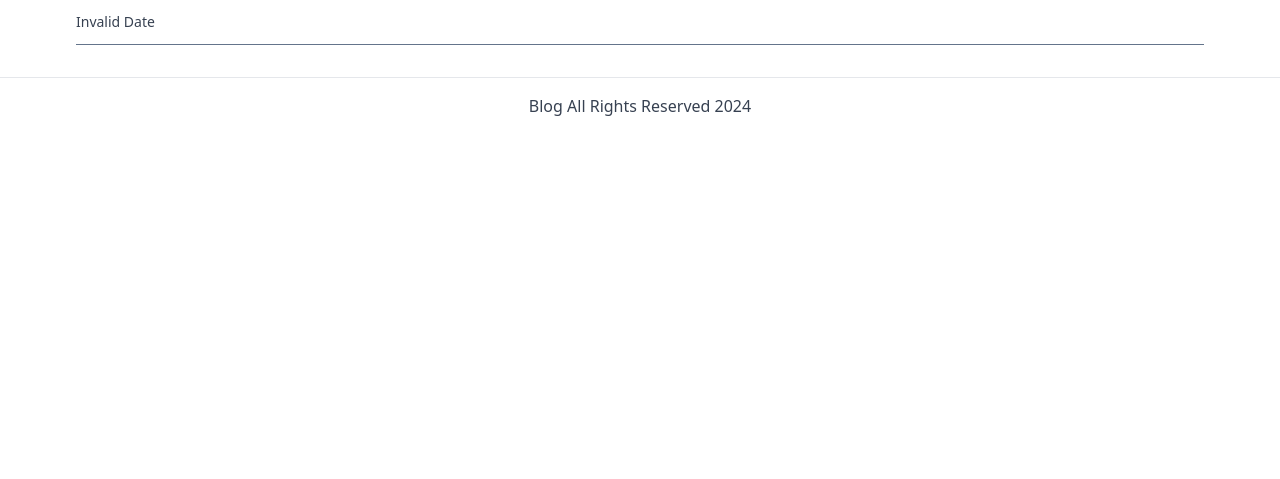
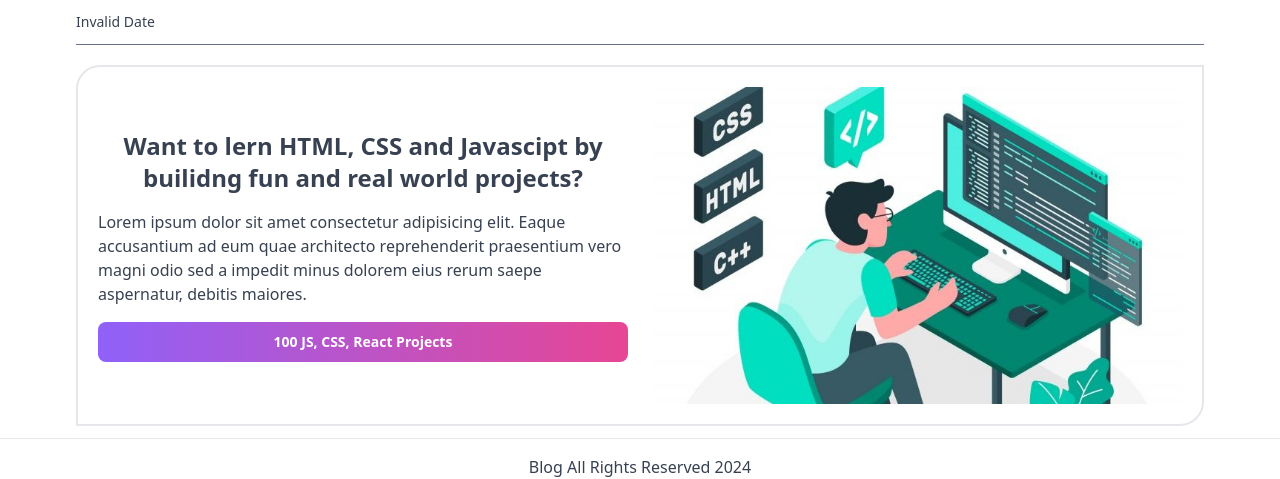
Before and after one commit to jsgiovani/blog-client, a React (Vite) app: page /posts/1 in a window 1280 px wide. Shown: the part 218-697 px from the top of the page. Built offline with nearby package versions, Linux system fonts and the light colour scheme; no server answers.

Commit message:
create call to action component and add to post page

```diff
--- /dev/null
+++ b/src/components/CallToAction.jsx
@@ -0,0 +1,25 @@
+import { Button } from 'flowbite-react'
+import React from 'react'
+
+const CallToAction = () => {
+  return (
+    <article className='border-2 grid md:grid-cols-2 rounded-3xl p-5 gap-6 md:items-center  rounded-bl-none rounded-tr-none'>
+        <section className='space-y-4'>
+            <h3 className='text-2xl text-center font-semibold'>Want to lern HTML, CSS and Javascipt by builidng fun and real world projects?</h3>
+            <p >Lorem ipsum dolor sit amet consectetur adipisicing elit. Eaque accusantium ad eum quae architecto reprehenderit praesentium vero magni odio sed a impedit minus dolorem eius rerum saepe aspernatur, debitis maiores.</p>
+
+            <Button className='w-full font-semibold' gradientDuoTone='purpleToPink'>
+                100 JS, CSS, React Projects
+            </Button>
+
+        </section>
+
+
+        <section>
+            <img className='w-full h-full object-cover'  src="../../public/img/ad.jpg" alt="add img" />
+        </section>
+    </article>
+  )
+}
+
+export default CallToAction
--- a/src/pages/posts/Post.jsx
+++ b/src/pages/posts/Post.jsx
@@ -2,6 +2,7 @@ import { Link, useParams } from "react-router-dom"
 import axiosConnection from "../../config/axios";
 import { useEffect, useState } from "react";
 import { Button, Spinner } from "flowbite-react";
+import CallToAction from "../../components/CallToAction";
 
 const Post = () => {
 
@@ -77,6 +78,10 @@ const Post = () => {
 
         </div>
 
+        <div className="max-w-6xl mx-auto">
+            <CallToAction/>
+        </div>
+
 
 
     </main>
```
Also changed, not shown: public/img/ad.jpg (added).
